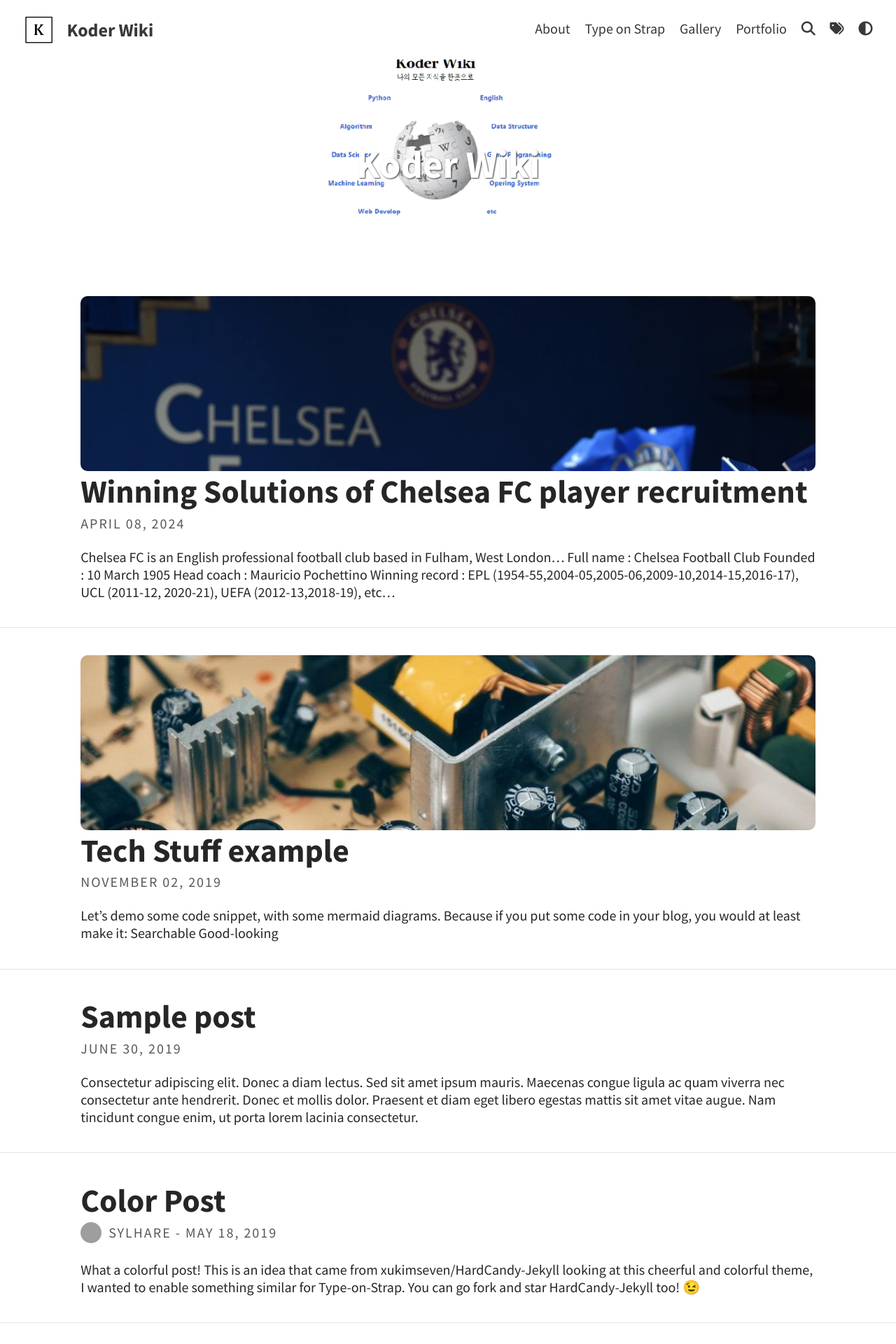
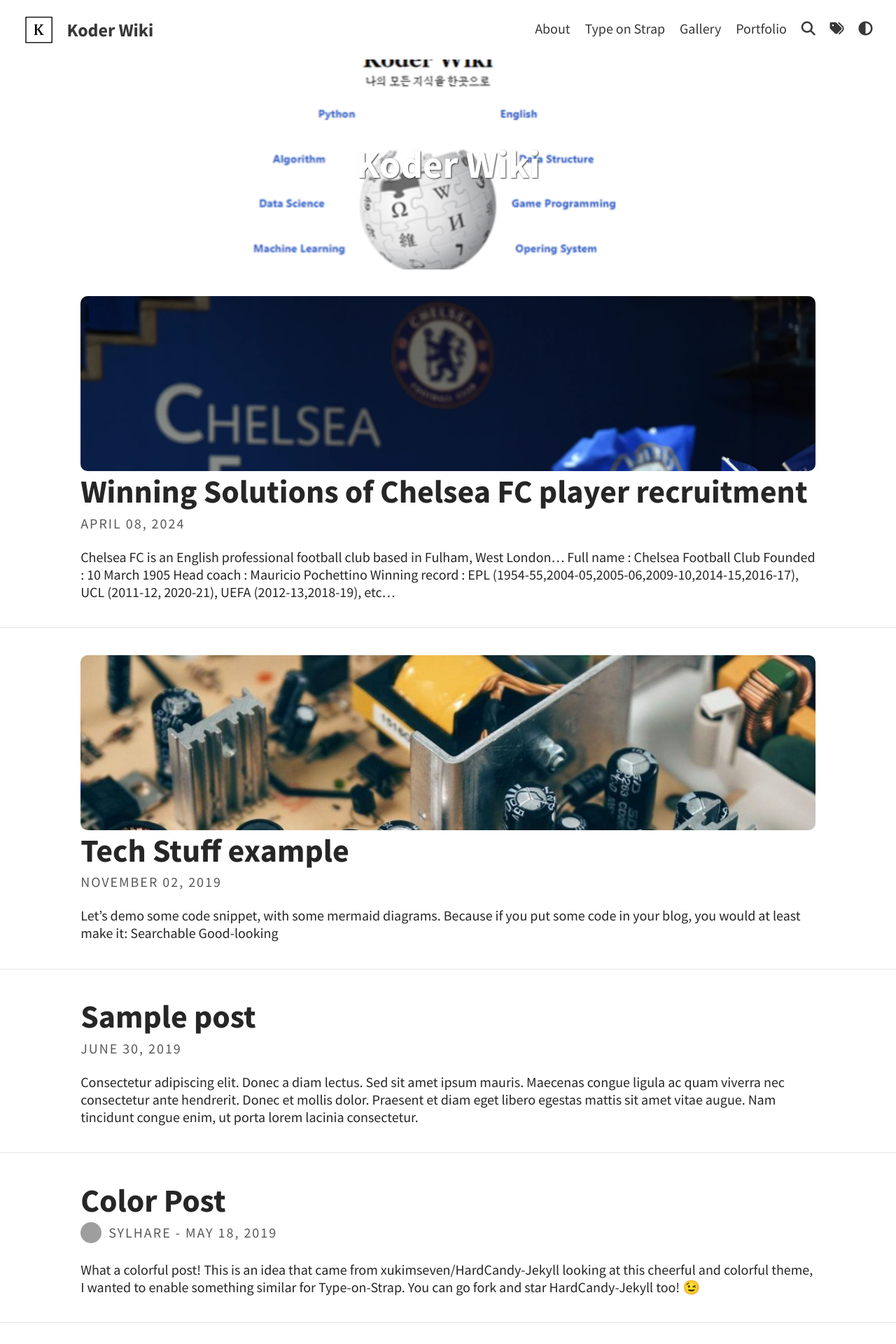
Before and after one commit to KoderWiki/Kontrl-Enter.github.io, a Jekyll site: the page built from index.html, in a window 1280 px wide. Shown: the top 1920 px of the page at 70% size. Built offline with Jekyll 4.4.1, drawn with Linux system fonts in a browser that asks for light colours; a script that is not in the unit is left out; the list of posts is cut into pages by our own code; grey boxes are pictures that could not be loaded.

Commit message:
Update _config.yml

```diff
--- a/_config.yml
+++ b/_config.yml
@@ -10,7 +10,7 @@ favicon: assets/icon.ico                             # Icon displayed in the tab
 
 # Header and footer text
 header_text: Koder Wiki
-header_feature_image: assets/img/header/header1.png
+header_feature_image: assets/img/header/header.png
 header_feature_image_responsive: true
 footer_text: >
   Powered by <a href="https://jekyllrb.com/">Jekyll</a> with <a href="https://github.com/sylhare/Type-on-Strap">Type on Strap</a>
```
